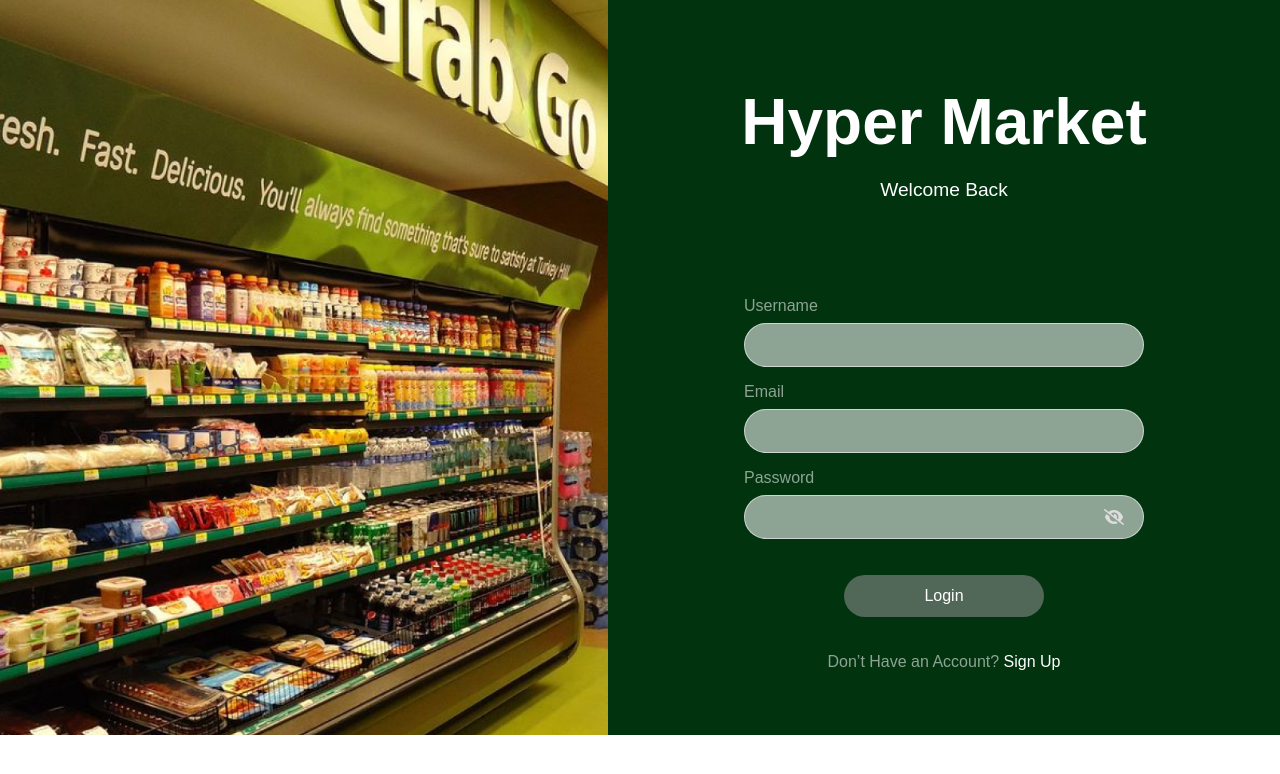
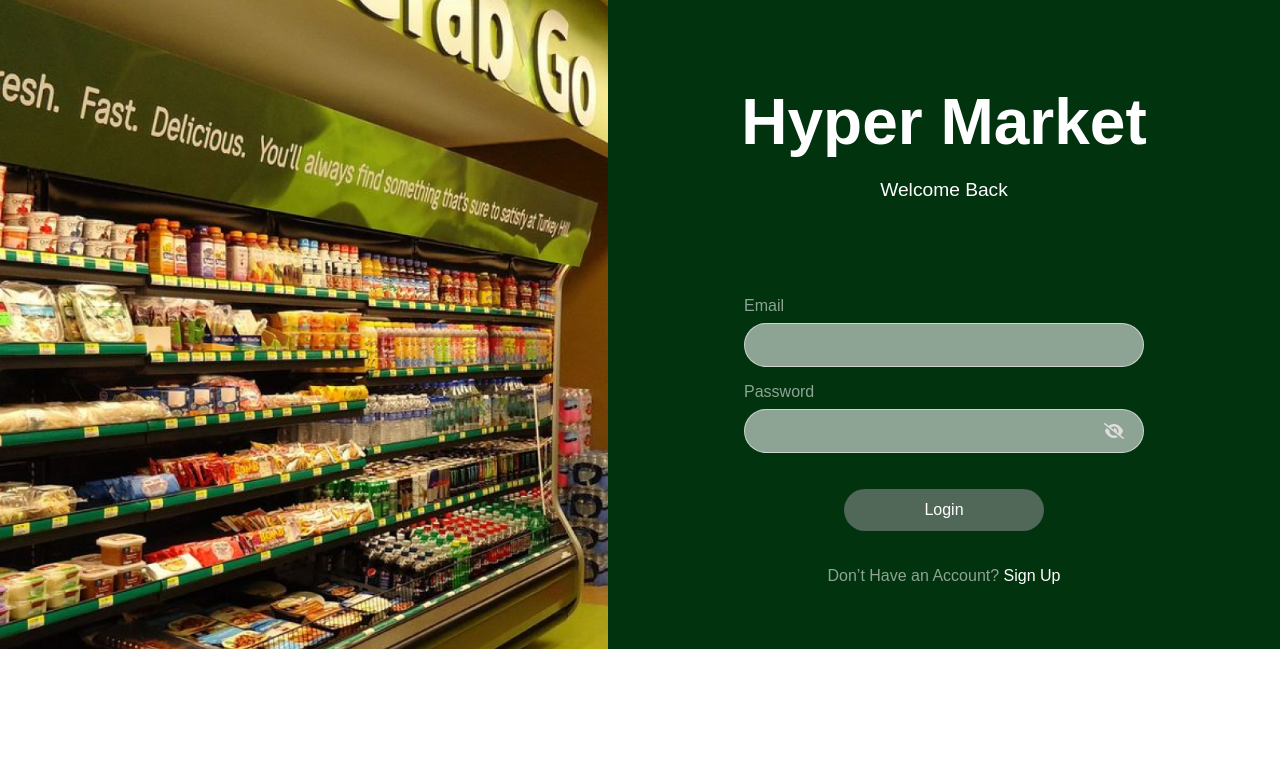
Before and after one commit to alyaaraffat/HyperMarket, a React (Vite) app: page /login in a window 1280 px wide. Shown: the top 774 px of the page. Built offline with nearby package versions, Linux system fonts and the light colour scheme; a web font is replaced by a local one.

Commit message:
Update Login.tsx

```diff
--- a/src/components/Login.tsx
+++ b/src/components/Login.tsx
@@ -1,13 +1,12 @@
 import React, { useState } from 'react';
 
 interface FormState {
-  username: string;
   email: string;
   password: string;
 }
 
 const Login: React.FC = () => {
-  const [formState, setFormState] = useState<FormState>({ username: '', email: '', password: '' });
+  const [formState, setFormState] = useState<FormState>({ email: '', password: '' });
   const [error, setError] = useState<string | null>(null);
   const [passwordVisible, setPasswordVisible] = useState<boolean>(false);
 
@@ -18,9 +17,9 @@ const Login: React.FC = () => {
 
   const handleSubmit = (e: React.FormEvent) => {
     e.preventDefault();
-    const { username, email, password } = formState;
+    const { email, password } = formState;
 
-    if (!username || !email || !password) {
+    if (!email || !password) {
       setError('Please fill in all fields.');
       return;
     }
@@ -46,16 +45,7 @@ const Login: React.FC = () => {
         </div>
         {error && <p className="error">{error}</p>}
         <form onSubmit={handleSubmit}>
-          <div>
-            <label htmlFor="username">Username</label>
-            <input
-              type="text"
-              id="username"
-              name="username"
-              value={formState.username}
-              onChange={handleChange}
-            />
-          </div>
+
           <div>
             <label htmlFor="email">Email</label>
             <input
@@ -87,7 +77,7 @@ const Login: React.FC = () => {
           <div className="btn-p">
             <button type="submit">Login</button>
             <p className="signup">
-              Don’t Have an Account? <a href="/Register">Sign Up</a>
+              Don’t Have an Account? <a href="/register">Sign Up</a>
             </p>
           </div>
         </form>
```
